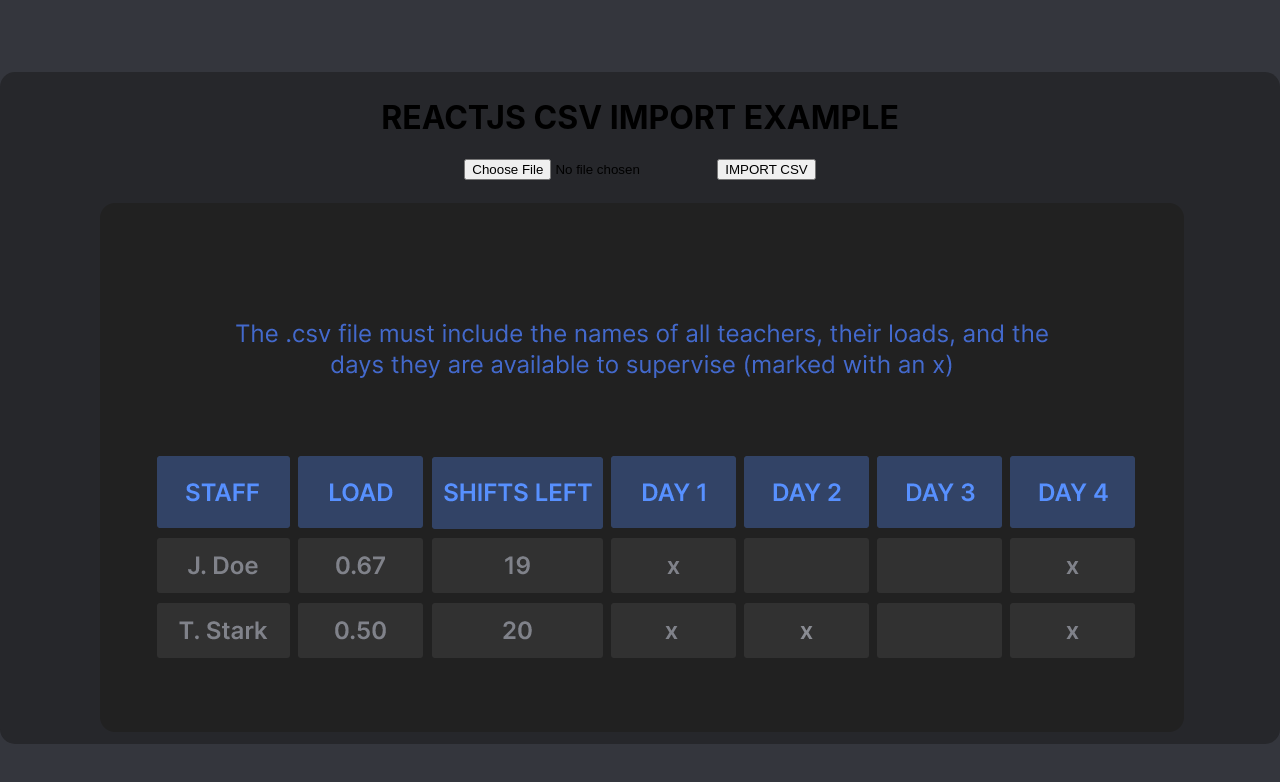
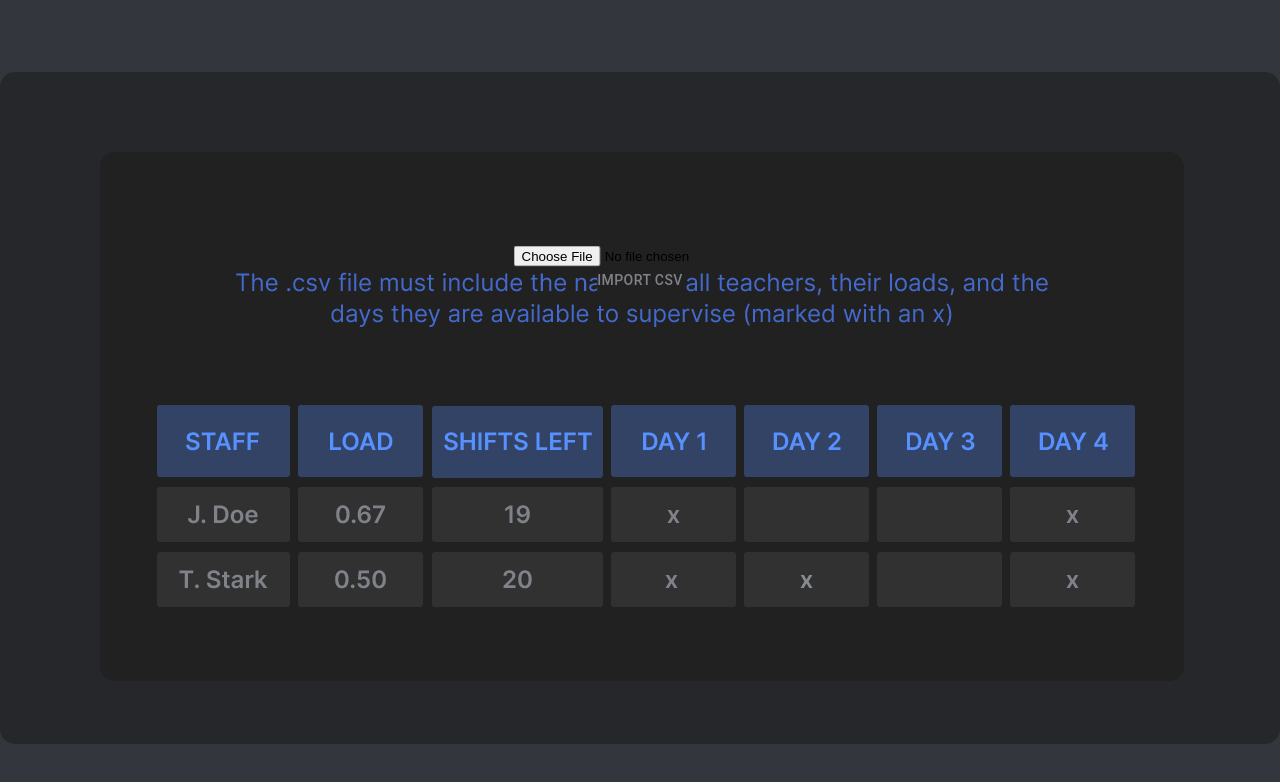
Before and after one commit to emlyqi/visionPrep, a React (Create React App) app: page /test in a window 1280 px wide. Shown: the top 782 px of the page. Built offline with nearby package versions, Linux system fonts and the light colour scheme.

Commit message:
Import CSV button

```diff
--- a/src/components/Upload.js
+++ b/src/components/Upload.js
@@ -2,6 +2,7 @@ import React, { useState } from 'react'
 import { Link } from 'react-router-dom';
 import AppBar from '@mui/material/AppBar';
 import Box from '@mui/material/Box';
+import Button from '@mui/material/Button';
 import CssBaseline from '@mui/material/CssBaseline';
 import IconButton from '@mui/material/IconButton';
 import List from '@mui/material/List';
@@ -59,23 +60,37 @@ function UploadCSV() {
   const headerKeys = Object.keys(Object.assign({}, ...array));
 
   return (
-    <div style={{ textAlign: "center" }}>
-      <h1>REACTJS CSV IMPORT EXAMPLE </h1>
-      <form>
+    <div>
+      <div style={{ textAlign:"center"}}>
+        <form style={{ }}>
           <input
+            style={{ position:"absolute",  left:"50%", top:"32%", transform:"translate(-50%, -50%)", display:"block"}}
             type={"file"}
             id={"csvFileInput"}
             accept={".csv"}
             onChange={handleOnChange}
           />
 
-        <button
+          <Button
+            sx={{
+              position:"absolute",
+              left:"50%",
+              top:"32%",
+              transform:"translate(-50%,50%)",
+              display:"block",
+              backgroundColor:"#212121",
+              color:"#80828A",
+              padding:"0",
+              ":hover": {
+                textDecoration:"underline"
+              },
+            }}
             onClick={(e) => {
               handleOnSubmit(e);
             }}
           >
-          IMPORT CSV
-        </button>
+            Import CSV
+          </Button>
         </form>
 
         <br />
@@ -99,6 +114,7 @@ function UploadCSV() {
             ))}
           </tbody>
         </table>
+      </div>
       <img src={CSVFormat} alt="CSV Format" />
     </div>
   );
```
Also changed, not shown: src/assets/visionprep logo blue.png (renamed from src/visionprep logo blue.png), src/assets/visionprep logo white.png (renamed from src/visionprep logo white.png). Lines whose indentation alone changed are shown as unchanged.
